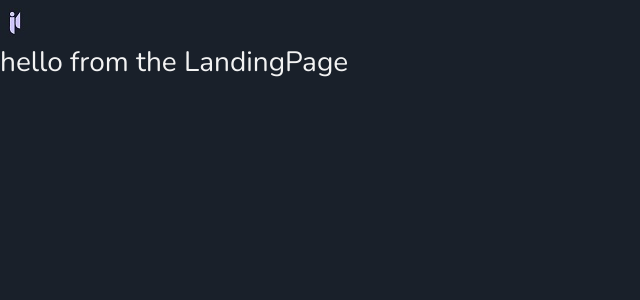
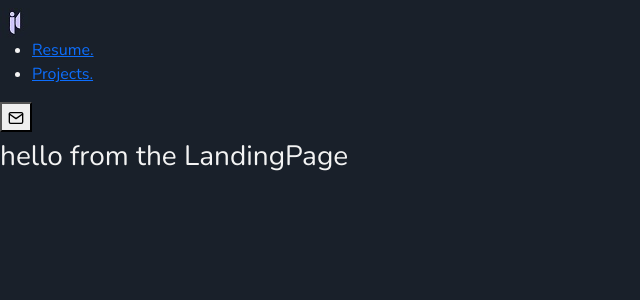
Before and after one commit to JoeSal777/joesal-portifolio, a React (Create React App) app: page / in a window 1280 px wide. Shown: the top 300 px of the page, without its empty margins (0-640 px from the left). Built offline with nearby package versions, Linux system fonts and the light colour scheme.

Commit message:
added nav links and contact without css

```diff
--- a/package.json
+++ b/package.json
@@ -10,6 +10,7 @@
     "node-sass": "^6.0.1",
     "react": "^17.0.2",
     "react-dom": "^17.0.2",
+    "react-icons": "^4.3.1",
     "react-router-dom": "^5.3.0",
     "react-scripts": "4.0.3",
     "web-vitals": "^1.1.2"
--- a/src/components/Navbar.js
+++ b/src/components/Navbar.js
@@ -1,18 +1,18 @@
 import React, { Component } from 'react';
 import logo from '../logoblue.jpg';
 //import {FaAlignRight} from "react-icons/fa";
-//import {FiMail} from "react-icons/fi";
+import {FiMail} from "react-icons/fi";
 import {Link} from "react-router-dom";
 
 
 class Navbar extends Component {
 
-    // state={
-    //     isOpen: false
-    // }
-    // handleToggle = () =>{
-    //     this.setState({isOpen:!this.state.isOpen})
-    // }
+    state={
+        isOpen: false
+    }
+    handleToggle = () =>{
+        this.setState({isOpen:!this.state.isOpen})
+    }
     render() {
         return (
             <nav className="navbar">
@@ -38,21 +38,21 @@ class Navbar extends Component {
                     </div>
 
                     {/* For nav menu */}
-                    {/* <ul className={this.state.isOpen ? "nav-links show-nav" : "nav-links"}>
+                    <ul className={this.state.isOpen ? "nav-links show-nav" : "nav-links"}>
                         <li>
                             <Link to="/resume">Resume.</Link>
                         </li>
                         <li>
                             <Link to="/projects">Projects.</Link>
                         </li>
-                    </ul> */}
+                    </ul>
 
                     {/* For contact me icon in nav-bar */}
-                    {/* <Link to="/contact" className="nav-btn-big-screen">
+                    <Link to="/contact" className="nav-btn-big-screen">
                         <button type="button">
                             <FiMail className="Nav-icon" />
                         </button>
-                    </Link> */}
+                    </Link>
 
                 </div>
             </nav>
```
Also changed, not shown: 1 other file (tests, documents, lock files or other folders).
